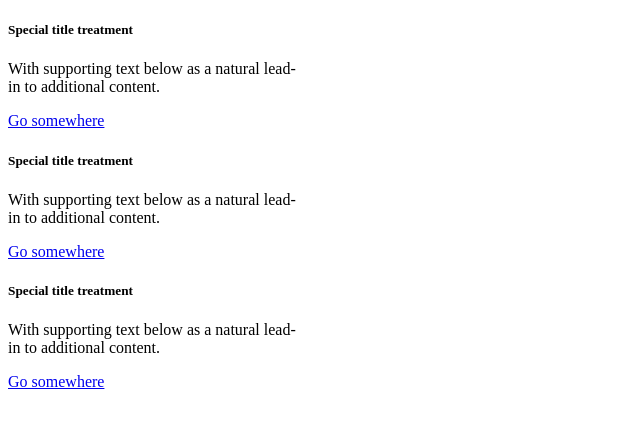
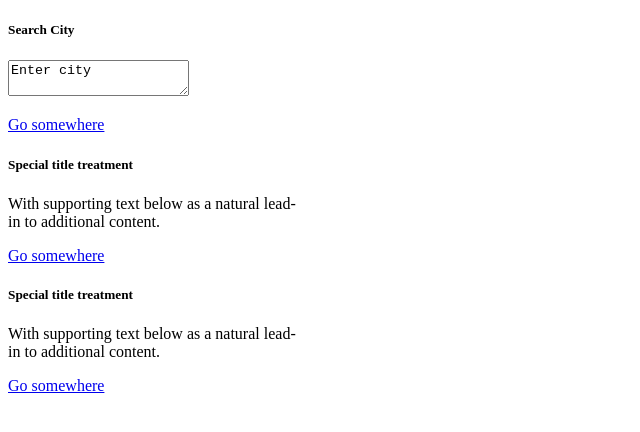
Before and after one commit to Ju1Williams/Weather-API, a plain HTML site: page index.html in a window 1280 px wide. Shown: the whole page, without its empty margins (0-640 px from the left). Drawn offline with Linux system fonts and the light colour scheme; no server answers.

Commit message:
search box

```diff
--- a/index.html
+++ b/index.html
@@ -10,8 +10,8 @@
 <body>
     <div class="card" style="width: 18rem;">
         <div class="card-body">
-          <h5 class="card-title">Special title treatment</h5>
-          <p class="card-text">With supporting text below as a natural lead-in to additional content.</p>
+          <h5 class="card-title">Search City</h5>
+          <p class="card-text"><textarea>Enter city</textarea></p>
           <a href="#" class="btn btn-primary">Go somewhere</a>
         </div>
       </div>
```
